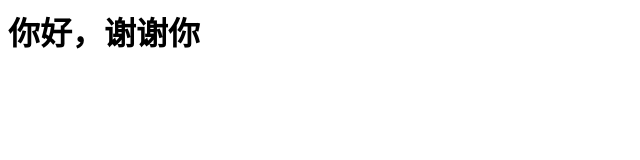
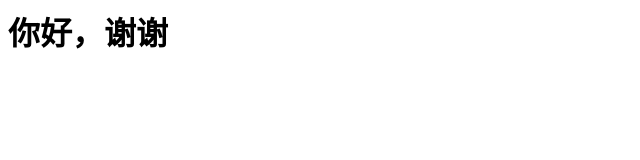
Before and after one commit to 3434038269/3434038269.github.io, a plain HTML site: page index.html in a window 1280 px wide. Shown: the full height of the page, 0-640 px from the left. Drawn offline with Linux system fonts and the light colour scheme.

Commit message:
Update index.html

```diff
--- a/index.html
+++ b/index.html
@@ -1 +1 @@
-<h1>你好，谢谢你</h1>
+<h1>你好，谢谢</h1>
```
